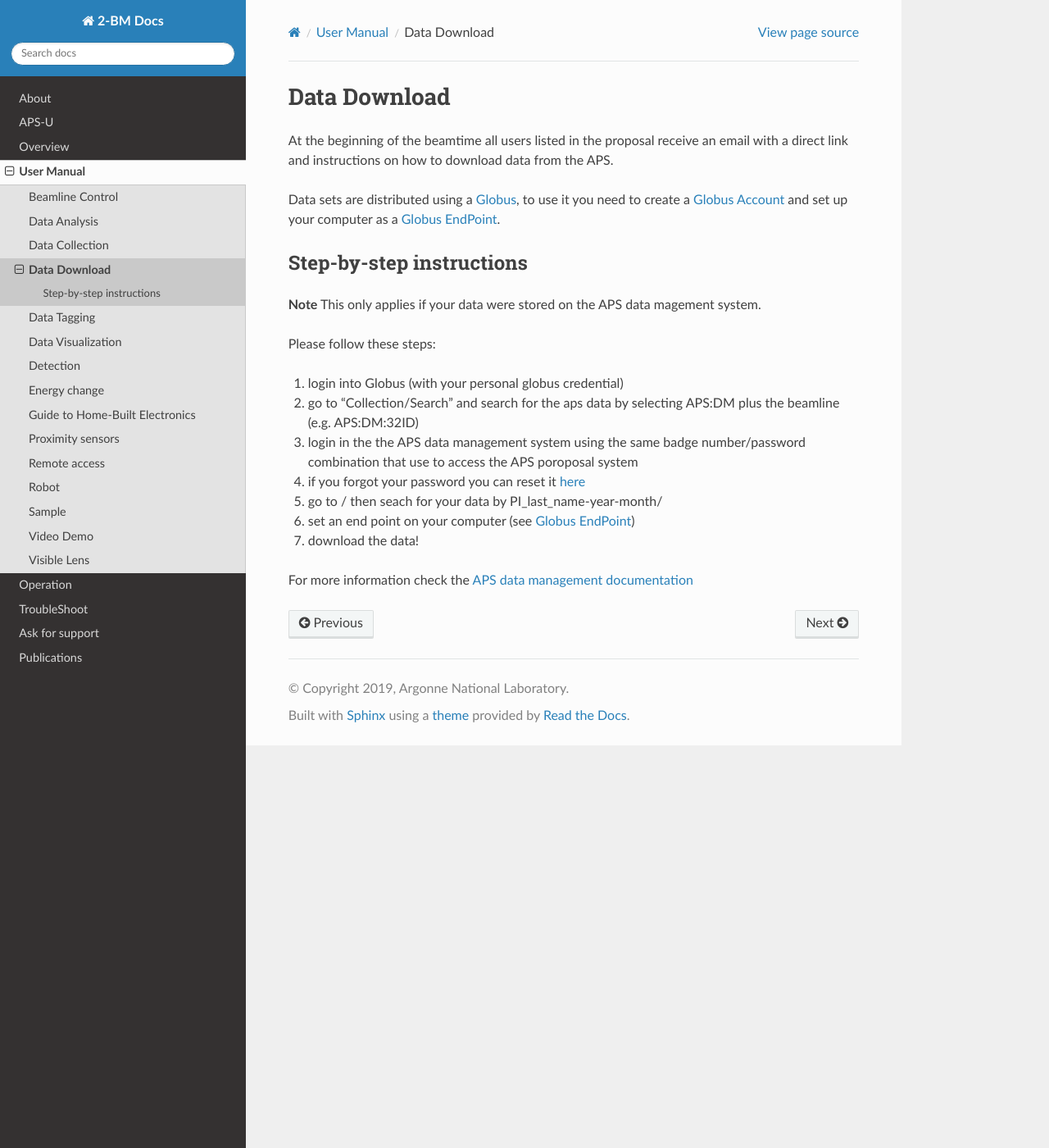
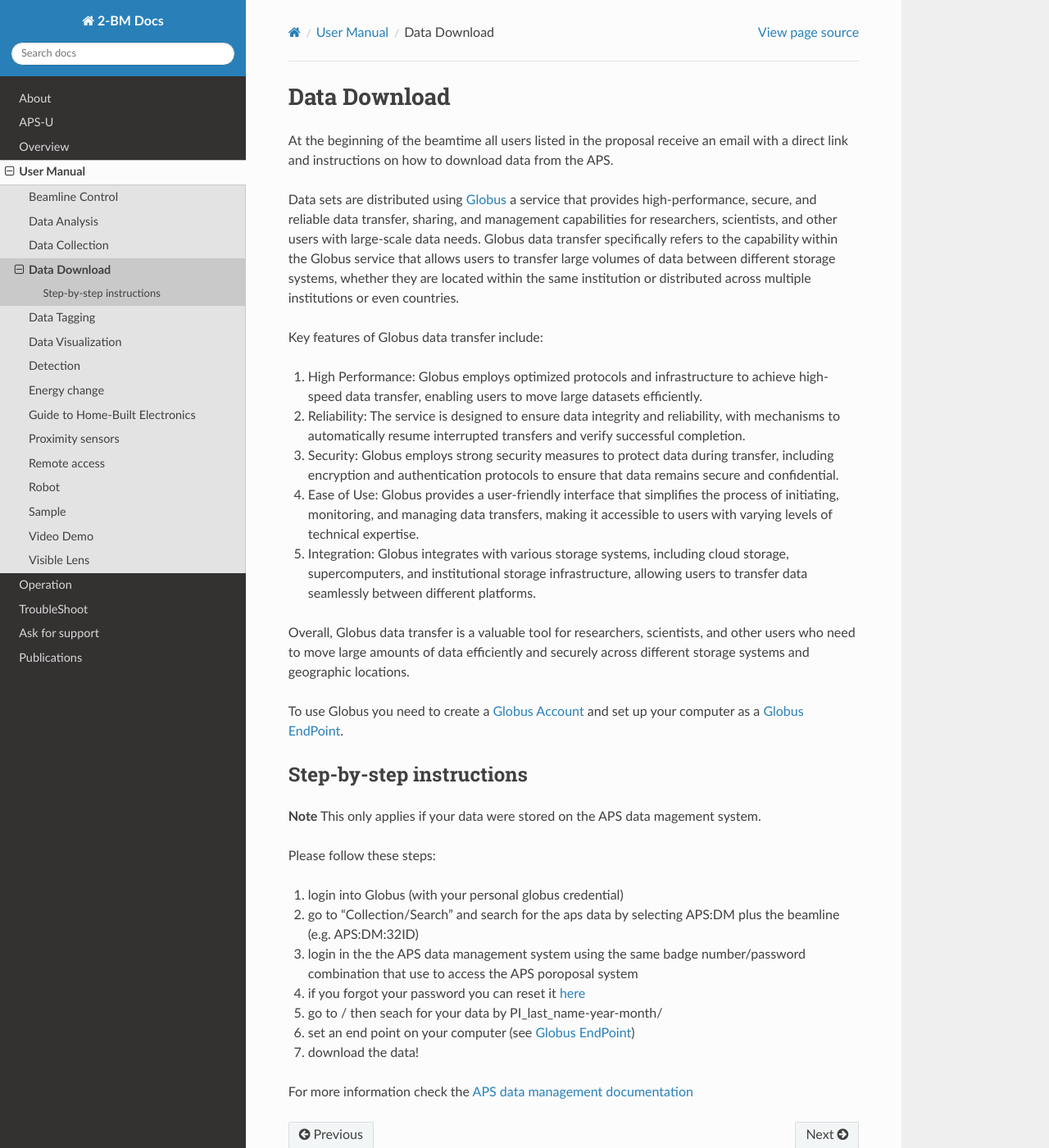
Before and after one commit to xray-imaging/2bm-docs, a Sphinx documentation site: the page built from docs/source/user/item_003.rst, in a window 1280 px wide and 1400 px high. Shown: the whole window at 82% size. Built offline with Sphinx 7.4.7 and the Read the Docs theme 2.0.0, drawn with Linux system fonts in a browser that asks for light colours; the version number could not be read and is left out.

Commit message:
added Globus description

```diff
--- a/docs/source/user/item_003.rst
+++ b/docs/source/user/item_003.rst
@@ -3,7 +3,25 @@
 
 At the beginning of the beamtime all users listed in the proposal receive an email with a direct link and instructions on how to download data from the APS.
 
-Data sets are distributed using a `Globus <https://www.globus.org>`_, to use it you need to create a `Globus Account <https://docs.globus.org/how-to/get-started/>`_  and set up your computer as
+Data sets are distributed using `Globus <https://www.globus.org>`_ a service that provides high-performance, secure, and reliable data transfer, sharing, and management capabilities for researchers, scientists, and other users with large-scale data needs. Globus data transfer specifically refers to the capability within the Globus service that allows users to transfer large volumes of data between different storage systems, whether they are located within the same institution or distributed across multiple institutions or even countries.
+
+Key features of Globus data transfer include:
+
+#. High Performance: Globus employs optimized protocols and infrastructure to achieve high-speed data transfer, enabling users to move large datasets efficiently.
+
+#. Reliability: The service is designed to ensure data integrity and reliability, with mechanisms to automatically resume interrupted transfers and verify successful completion.
+
+#. Security: Globus employs strong security measures to protect data during transfer, including encryption and authentication protocols to ensure that data remains secure and confidential.
+
+#. Ease of Use: Globus provides a user-friendly interface that simplifies the process of initiating, monitoring, and managing data transfers, making it accessible to users with varying levels of technical expertise.
+
+#. Integration: Globus integrates with various storage systems, including cloud storage, supercomputers, and institutional storage infrastructure, allowing users to transfer data seamlessly between different platforms.
+
+Overall, Globus data transfer is a valuable tool for researchers, scientists, and other users who need to move large amounts of data efficiently and securely across different storage systems and geographic locations.
+
+
+
+To use Globus you need to create a `Globus Account <https://docs.globus.org/how-to/get-started/>`_  and set up your computer as
 a `Globus EndPoint <https://www.globus.org/globus-connect-personal>`_.
 
 
```
